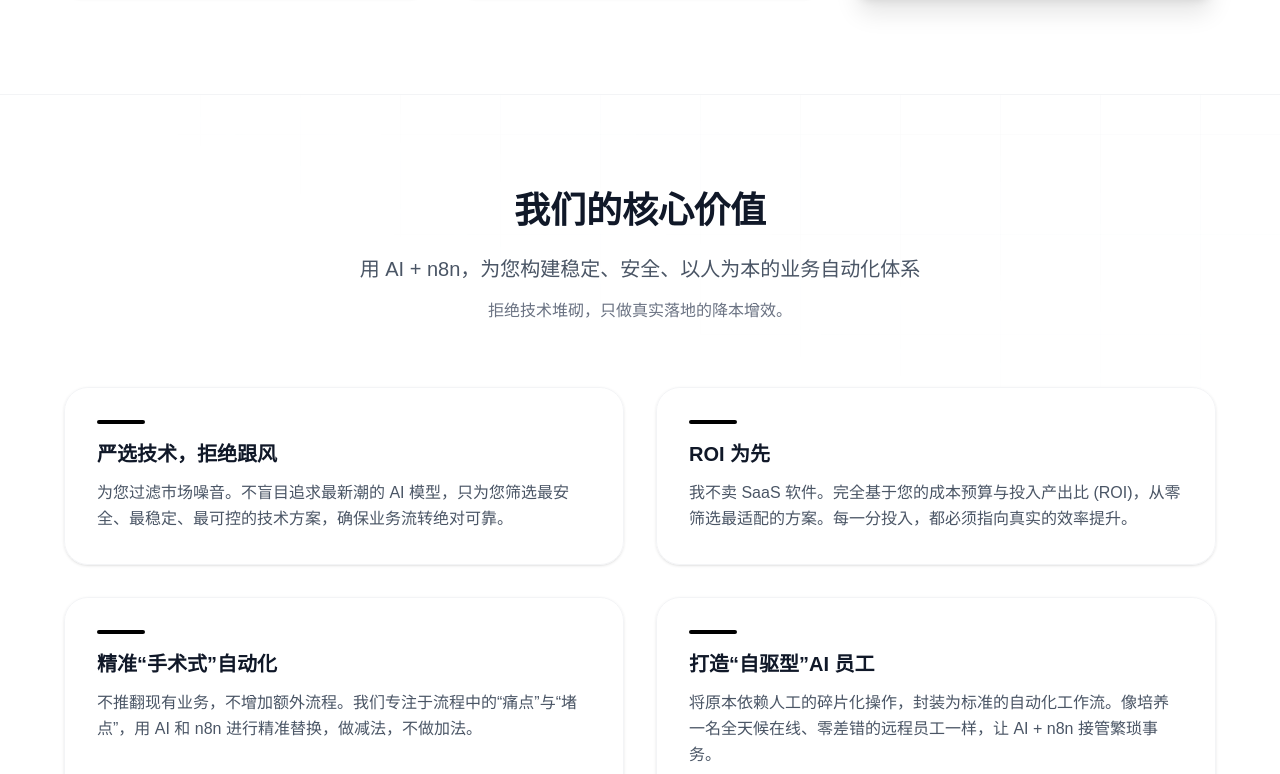
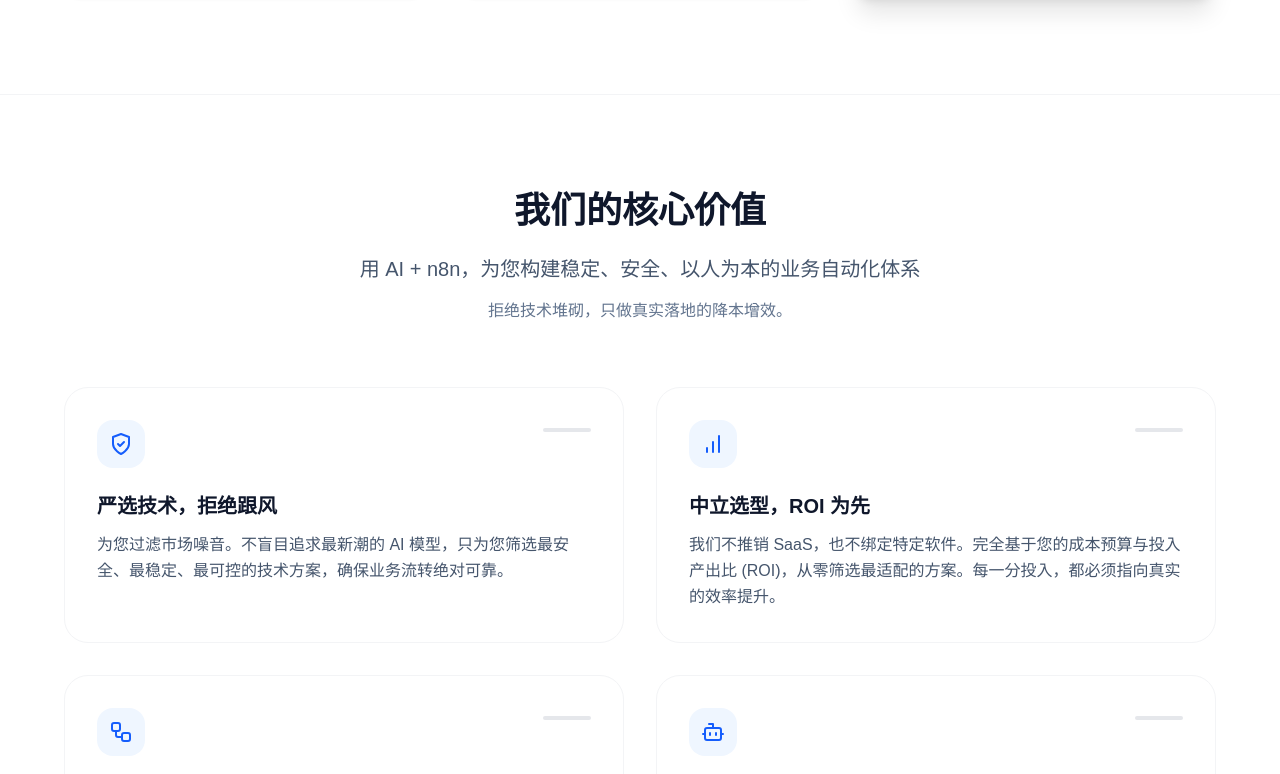
Before and after one commit to LEO-JIM/shangqunai, a Next.js app: page / in a window 1280 px wide. Shown: the part 1966-2740 px from the top of the page. Built offline with nearby package versions, Linux system fonts and the light colour scheme.

Commit message:
update feature

```diff
--- a/components/BusinessFeatures.tsx
+++ b/components/BusinessFeatures.tsx
@@ -1,43 +1,81 @@
 "use client";
 
 import React from "react";
+
+// 1. 定义与 PainPoints 风格一致的 SVG 图标
+const Icons = {
+  Shield: () => (
+    <svg xmlns="http://www.w3.org/2000/svg" width="24" height="24" viewBox="0 0 24 24" fill="none" stroke="currentColor" strokeWidth="2" strokeLinecap="round" strokeLinejoin="round">
+      <path d="M12 22s8-4 8-10V5l-8-3-8 3v7c0 6 8 10 8 10z" />
+      <path d="m9 12 2 2 4-4" />
+    </svg>
+  ),
+  Chart: () => (
+    <svg xmlns="http://www.w3.org/2000/svg" width="24" height="24" viewBox="0 0 24 24" fill="none" stroke="currentColor" strokeWidth="2" strokeLinecap="round" strokeLinejoin="round">
+      <line x1="12" y1="20" x2="12" y2="10" />
+      <line x1="18" y1="20" x2="18" y2="4" />
+      <line x1="6" y1="20" x2="6" y2="16" />
+    </svg>
+  ),
+  Workflow: () => (
+    <svg xmlns="http://www.w3.org/2000/svg" width="24" height="24" viewBox="0 0 24 24" fill="none" stroke="currentColor" strokeWidth="2" strokeLinecap="round" strokeLinejoin="round">
+      <rect width="8" height="8" x="3" y="3" rx="2" />
+      <path d="M7 11v4a2 2 0 0 0 2 2h4" />
+      <rect width="8" height="8" x="13" y="13" rx="2" />
+    </svg>
+  ),
+  Bot: () => (
+    <svg xmlns="http://www.w3.org/2000/svg" width="24" height="24" viewBox="0 0 24 24" fill="none" stroke="currentColor" strokeWidth="2" strokeLinecap="round" strokeLinejoin="round">
+      <path d="M12 8V4H8" />
+      <rect width="16" height="12" x="4" y="8" rx="2" />
+      <path d="M2 14h2" />
+      <path d="M20 14h2" />
+      <path d="M15 13v2" />
+      <path d="M9 13v2" />
+    </svg>
+  ),
+};
 
 const BusinessFeatures: React.FC = () => {
   const features = [
     {
       title: "严选技术，拒绝跟风",
+      icon: <Icons.Shield />,
       description:
         "为您过滤市场噪音。不盲目追求最新潮的 AI 模型，只为您筛选最安全、最稳定、最可控的技术方案，确保业务流转绝对可靠。",
     },
     {
-      title: "ROI 为先",
+      title: "中立选型，ROI 为先",
+      icon: <Icons.Chart />,
       description:
-        "我不卖 SaaS 软件。完全基于您的成本预算与投入产出比 (ROI)，从零筛选最适配的方案。每一分投入，都必须指向真实的效率提升。",
+        "我们不推销 SaaS，也不绑定特定软件。完全基于您的成本预算与投入产出比 (ROI)，从零筛选最适配的方案。每一分投入，都必须指向真实的效率提升。",
     },
     {
       title: "精准“手术式”自动化",
+      icon: <Icons.Workflow />,
       description:
         "不推翻现有业务，不增加额外流程。我们专注于流程中的“痛点”与“堵点”，用 AI 和 n8n 进行精准替换，做减法，不做加法。",
     },
     {
       title: "打造“自驱型”AI 员工",
+      icon: <Icons.Bot />,
       description:
         "将原本依赖人工的碎片化操作，封装为标准的自动化工作流。像培养一名全天候在线、零差错的远程员工一样，让 AI + n8n 接管繁琐事务。",
     },
   ];
 
   return (
-    <section className="w-full py-24 px-6 md:px-8">
+    <section className="w-full py-24 px-6 md:px-8 bg-white">
       <div className="max-w-6xl mx-auto">
         {/* Section Header */}
         <div className="text-center mb-16">
-          <h2 className="text-3xl md:text-4xl font-bold text-gray-900 mb-6">
+          <h2 className="text-3xl md:text-4xl font-bold text-slate-900 mb-6">
             我们的核心价值
           </h2>
-          <p className="text-xl text-gray-600 max-w-3xl mx-auto font-medium">
+          <p className="text-xl text-slate-600 max-w-3xl mx-auto font-medium">
             用 AI + n8n，为您构建稳定、安全、以人为本的业务自动化体系
           </p>
-          <p className="mt-4 text-gray-500 max-w-2xl mx-auto">
+          <p className="mt-4 text-slate-500 max-w-2xl mx-auto">
             拒绝技术堆砌，只做真实落地的降本增效。
           </p>
         </div>
@@ -47,16 +85,23 @@ const BusinessFeatures: React.FC = () => {
           {features.map((feature, idx) => (
             <div
               key={idx}
-              className="group bg-white/70 backdrop-blur shadow-sm hover:shadow-md border border-gray-100 rounded-3xl p-8 transition-all duration-300"
+              // 交互升级：Hover 时边框变蓝，阴影加深
+              className="group bg-white border border-gray-100 rounded-3xl p-8 hover:border-blue-100 hover:shadow-xl hover:shadow-blue-900/5 transition-all duration-300"
             >
-              <div className="mb-4">
-                {/* Decorative accent line */}
-                <div className="h-1 w-12 bg-black rounded-full group-hover:w-20 transition-all duration-300"></div>
+              <div className="flex items-start justify-between mb-6">
+                 {/* 图标区域：淡蓝色背景 + 科技蓝图标 */}
+                <div className="w-12 h-12 rounded-2xl bg-blue-50 flex items-center justify-center text-blue-600 group-hover:scale-110 transition-transform duration-300">
+                  {feature.icon}
+                </div>
+
+                {/* 装饰线条：从黑色改为科技蓝，且 Hover 时伸长 */}
+                <div className="mt-2 h-1 w-12 bg-gray-200 rounded-full group-hover:bg-blue-600 group-hover:w-20 transition-all duration-300"></div>
               </div>
-              <h3 className="text-xl font-bold text-gray-900 mb-3">
+
+              <h3 className="text-xl font-bold text-slate-900 mb-3">
                 {feature.title}
               </h3>
-              <p className="text-gray-600 leading-relaxed">
+              <p className="text-slate-600 leading-relaxed">
                 {feature.description}
               </p>
             </div>
```
